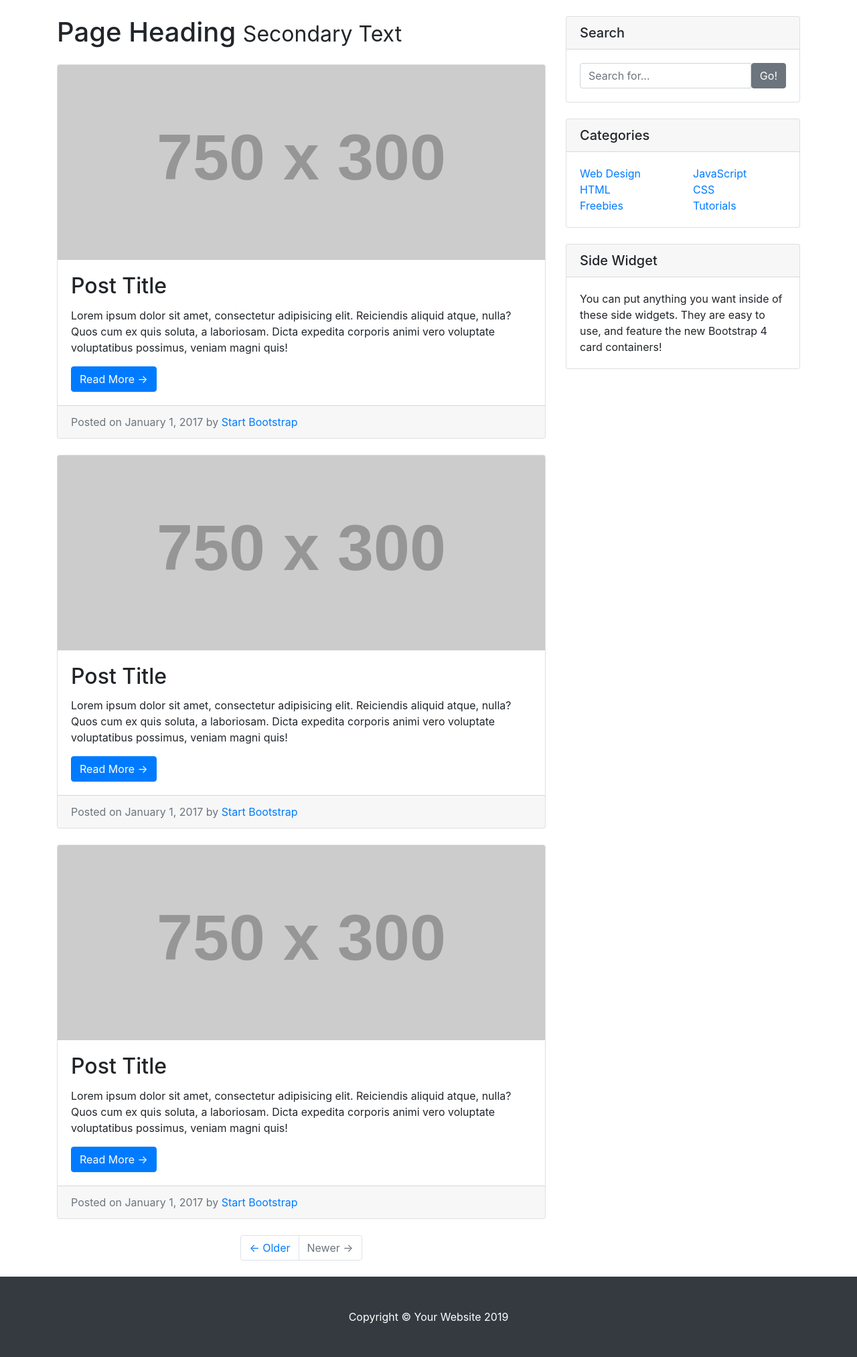
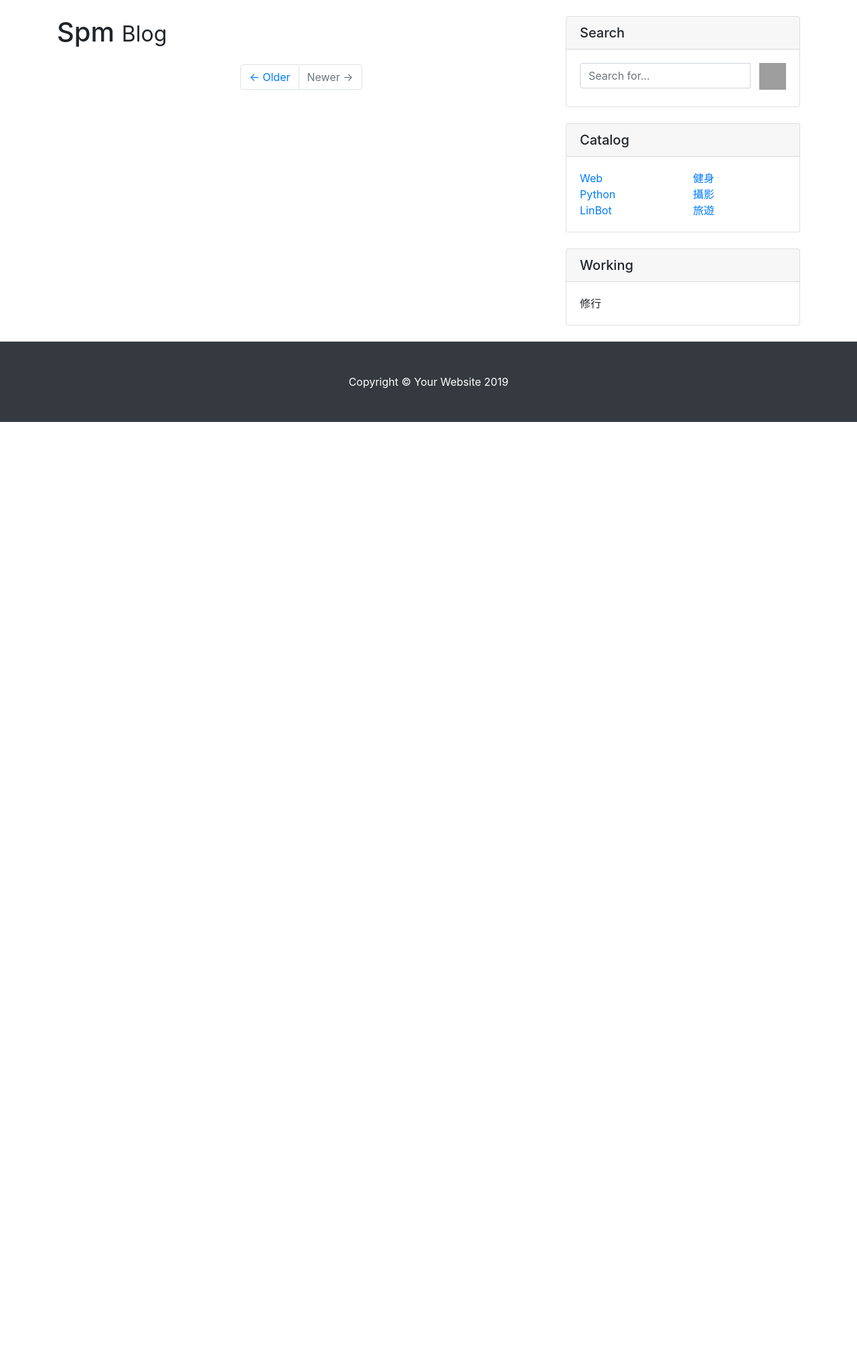
Before and after one commit to spmdl/Blog_Basic, a Django app: page /home in a window 1280 px wide. Shown: the part 56-2082 px from the top of the page at 67% size. After the commit the page ends 686 px from the top, so only its background shows below. Run offline with Django 3.2, Linux system fonts and the light colour scheme; grey boxes labelled with a size stand in for pictures from a placeholder-image service; some libraries are stand-ins or nearby versions; grey boxes are pictures that could not be loaded.

Commit message:
Blog_Web v3.0

```diff
--- a/blog/templates/index.html
+++ b/blog/templates/index.html
@@ -48,59 +48,37 @@
     </div>
   </nav>
 
-  <!-- Page Content -->
+ <!-- Page Content -->
   <div class="container">
-
     <div class="row">
-
       <!-- Blog Entries Column -->
       <div class="col-md-8">
 
-        <h1 class="my-4">Page Heading
-          <small>Secondary Text</small>
+        <h1 class="my-4">Spm
+          <small>Blog</small>
         </h1>
 
         <!-- Blog Post -->
+        {% for bg in blog %}
         <div class="card mb-4">
           <img class="card-img-top" src="http://placehold.it/750x300" alt="Card image cap">
           <div class="card-body">
-            <h2 class="card-title">Post Title</h2>
-            <p class="card-text">Lorem ipsum dolor sit amet, consectetur adipisicing elit. Reiciendis aliquid atque, nulla? Quos cum ex quis soluta, a laboriosam. Dicta expedita corporis animi vero voluptate voluptatibus possimus, veniam magni quis!</p>
-            <a href="#" class="btn btn-primary">Read More &rarr;</a>
+            <h2 class="card-title">{{bg.title}}</h2>
+            <p class="card-text">{{bg.content}}</p>
+
+            <button type="button" style='
+    width: 25px;
+    height:25px;
+    background: url("https://img.icons8.com/dotty/25/000000/more.png") no-repeat;
+    border-style: none;'></button>
           </div>
           <div class="card-footer text-muted">
-            Posted on January 1, 2017 by
-            <a href="#">Start Bootstrap</a>
+
+            date |
+            <a href="#">Categories</a>
           </div>
         </div>
-
-        <!-- Blog Post -->
-        <div class="card mb-4">
-          <img class="card-img-top" src="http://placehold.it/750x300" alt="Card image cap">
-          <div class="card-body">
-            <h2 class="card-title">Post Title</h2>
-            <p class="card-text">Lorem ipsum dolor sit amet, consectetur adipisicing elit. Reiciendis aliquid atque, nulla? Quos cum ex quis soluta, a laboriosam. Dicta expedita corporis animi vero voluptate voluptatibus possimus, veniam magni quis!</p>
-            <a href="#" class="btn btn-primary">Read More &rarr;</a>
-          </div>
-          <div class="card-footer text-muted">
-            Posted on January 1, 2017 by
-            <a href="#">Start Bootstrap</a>
-          </div>
-        </div>
-
-        <!-- Blog Post -->
-        <div class="card mb-4">
-          <img class="card-img-top" src="http://placehold.it/750x300" alt="Card image cap">
-          <div class="card-body">
-            <h2 class="card-title">Post Title</h2>
-            <p class="card-text">Lorem ipsum dolor sit amet, consectetur adipisicing elit. Reiciendis aliquid atque, nulla? Quos cum ex quis soluta, a laboriosam. Dicta expedita corporis animi vero voluptate voluptatibus possimus, veniam magni quis!</p>
-            <a href="#" class="btn btn-primary">Read More &rarr;</a>
-          </div>
-          <div class="card-footer text-muted">
-            Posted on January 1, 2017 by
-            <a href="#">Start Bootstrap</a>
-          </div>
-        </div>
+        {% endfor %}
 
         <!-- Pagination -->
         <ul class="pagination justify-content-center mb-4">
@@ -124,40 +102,44 @@
             <div class="input-group">
               <input type="text" class="form-control" placeholder="Search for...">
               <span class="input-group-btn">
-                <button class="btn btn-secondary" type="button">Go!</button>
-              </span>
+                  &nbsp&nbsp
+                <button type="button" style='
+    width: 40px;
+    height:40px;
+    background: url("https://img.icons8.com/wired/40/000000/search.png") no-repeat;
+    border-style: none;'></button>
             </div>
           </div>
         </div>
 
         <!-- Categories Widget -->
         <div class="card my-4">
-          <h5 class="card-header">Categories</h5>
+          <h5 class="card-header">Catalog</h5>
           <div class="card-body">
             <div class="row">
               <div class="col-lg-6">
                 <ul class="list-unstyled mb-0">
                   <li>
-                    <a href="#">Web Design</a>
+                    <a href="#">Web</a>
                   </li>
                   <li>
-                    <a href="#">HTML</a>
+                    <a href="#">Python</a>
                   </li>
                   <li>
-                    <a href="#">Freebies</a>
+                    <a href="#">LinBot</a>
                   </li>
                 </ul>
               </div>
               <div class="col-lg-6">
                 <ul class="list-unstyled mb-0">
                   <li>
-                    <a href="#">JavaScript</a>
+                    <a href="#">健身</a>
                   </li>
                   <li>
-                    <a href="#">CSS</a>
+                    <a href="#">攝影</a>
                   </li>
                   <li>
-                    <a href="#">Tutorials</a>
+                    <a href="#">旅遊</a>
                   </li>
                 </ul>
               </div>
@@ -167,20 +149,16 @@
 
         <!-- Side Widget -->
         <div class="card my-4">
-          <h5 class="card-header">Side Widget</h5>
+          <h5 class="card-header">Working</h5>
           <div class="card-body">
-            You can put anything you want inside of these side widgets. They are easy to use, and feature the new Bootstrap 4 card containers!
+            修行
           </div>
         </div>
-
       </div>
-
     </div>
     <!-- /.row -->
-
   </div>
-  <!-- /.container -->
-
+  </div>
   <!-- Footer -->
   <footer class="py-5 bg-dark">
     <div class="container">
--- a/blog/templates/index_blog.html
+++ b/blog/templates/index_blog.html
@@ -104,7 +104,7 @@
         <div class="card my-4">
           <h5 class="card-header">Working</h5>
           <div class="card-body">
-            這裡會放正在進行的事
+            修行
           </div>
         </div>
       </div>
```
